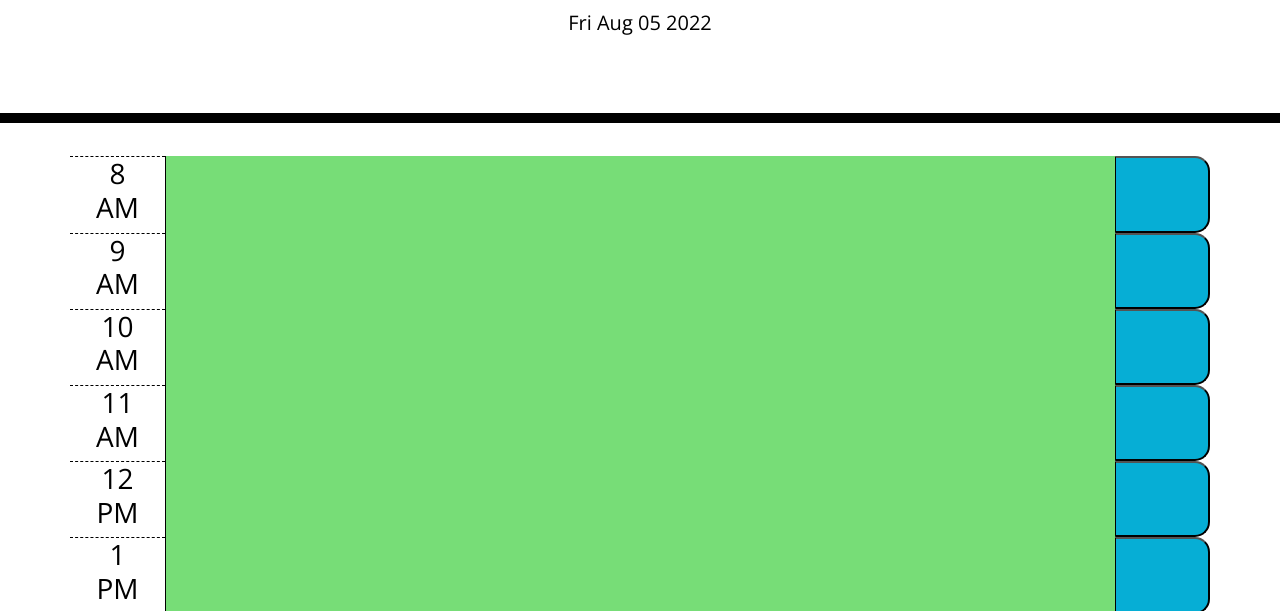
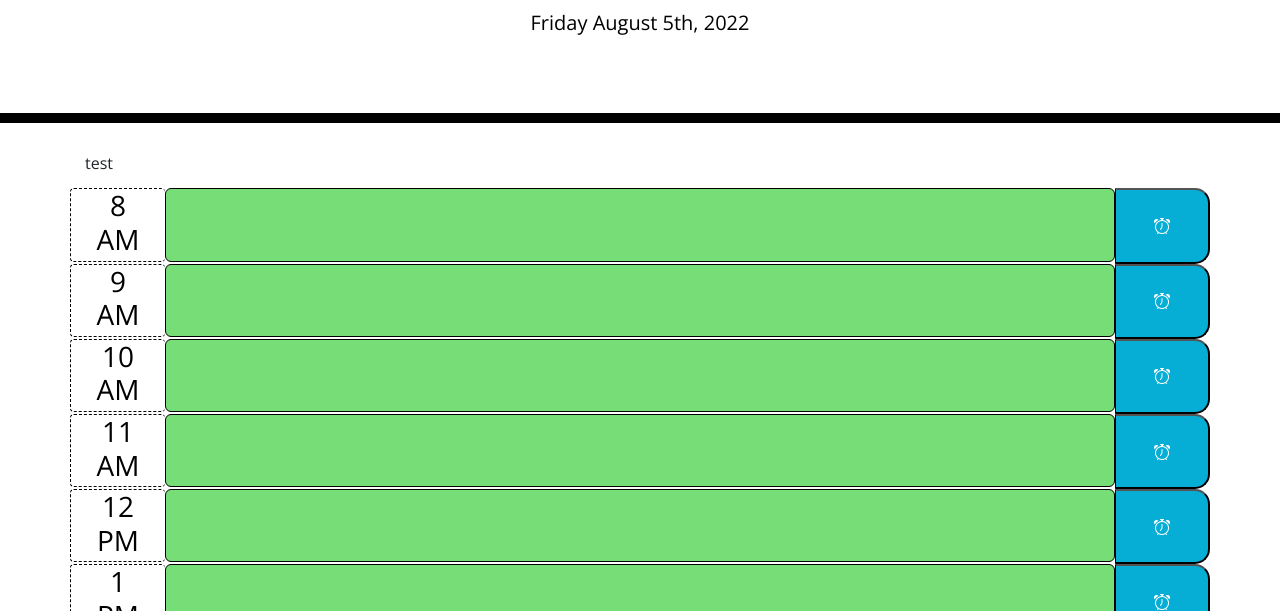
Before and after one commit to momaki9/Work_Day_Scheduler, a plain HTML site: page index.html in a window 1280 px wide. Shown: the part 181-792 px from the top of the page. Drawn offline with nearby package versions, Linux system fonts and the light colour scheme.

Commit message:
add comments and updated readme

```diff
--- a/script/script.js
+++ b/assets/script/script.js
@@ -1,18 +1,27 @@
-var today = new Date();
-var hour = today.getHours();
+// variable dateEl selects the element by ID
+var dateEl = $('#currentDay');
 
-var el = document.getElementById('currentDay');
-el.innerHTML = today.toDateString();
-
+//this function uses moment to load the current date
+function dateToday() {
+  var currentTime = moment().format('dddd MMMM Do, YYYY');
+  dateEl.text(currentTime);
+}
+// selects the element by class
 var timeBlocks = $('.time-block');
-
+// this creates a div element with class of row and appends it to the timeblock element
 var divRow = $('<div>')
 divRow.addClass('row')
 timeBlocks.append(divRow)
 
+// selects elements by class
 var allRows = $('.row')
 var saveBtn = $('.saveBtn')
 
+//setting a variable to correlate the current hour
+var today = new Date();
+var hour = today.getHours();
+
+// this function outputs each time block and dynamically saves the content to local storage
 function scheduler() {
     var workHours = [
       '8',
@@ -40,7 +49,8 @@ function scheduler() {
     textInput.addClass('textarea col-xl-10 col-md-10 col-10')
     allRows.append(textInput)
     var saveBtn = $('<button>')
-    saveBtn.addClass('saveBtn col-xl-1 col-md-1 col-1')
+    saveBtn.text('')
+    saveBtn.addClass('saveBtn col-xl-1 col-md-1 col-1 bi-alarm')
     allRows.append(saveBtn)
 
     if (workHours[i] == hour) {
@@ -142,6 +152,7 @@ function scheduler() {
   localStorage.setItem("5PM", fiveText)
   })
 
+  // sub function to save text area content to local storage
   function saveInfo() {
     // 8 AM task
     var savedEi = localStorage.getItem("8AM")
@@ -157,7 +168,7 @@ function scheduler() {
     elevenAmInput.val(savedEl)
     // 12 PM task
     var savedTw = localStorage.getItem("12PM")
-    twelvePmInput.val(savedEl)
+    twelvePmInput.val(savedTw)
     // 1 PM task
     var savedO = localStorage.getItem("1PM")
     onePmInput.val(savedO)
@@ -176,5 +187,6 @@ function scheduler() {
   }
   saveInfo();
 }
-
+// calling both functions when the user loads the page
+dateToday();
 scheduler();
--- a/style/style.css
+++ b/assets/style/style.css
@@ -34,6 +34,7 @@ body {
     white-space: pre-wrap;
     height: 80px;
     border-top: 1px solid white;;
+
   }
 
   .hour {
@@ -70,7 +71,22 @@ body {
     transition: all .3s ease-in-out;
   }
 
-.ei-am-input {
+.ei-am-input, .n-am-input, .t-am-input, .el-am-input, .tw-pm-input,
+.o-pm-input, .two-pm-input, .th-pm-input, .fo-pm-input, .fi-pm-input {
   color: black;
   font-weight: bold;
+  font-style: oblique;
+  margin-bottom: 2px;
+  padding-bottom: 4px;
+  border: 1px solid black;
+  border-radius: 6px;
 }
+
+.hour {
+  font-size: 28px;
+  border-left: 1px dashed black;
+  border-bottom: 1px dashed black;
+  border-radius: 4px;
+  margin-bottom: 2px;
+  padding-bottom: 4px;
+}
--- a/index.html
+++ b/index.html
@@ -8,6 +8,7 @@
       rel="stylesheet"
       href="https://stackpath.bootstrapcdn.com/bootstrap/4.3.1/css/bootstrap.min.css"
     />
+    <link rel="stylesheet" href="https://cdn.jsdelivr.net/npm/bootstrap-icons@1.9.1/font/bootstrap-icons.css">
     <link
       rel="stylesheet"
       href="https://use.fontawesome.com/releases/v5.8.1/css/all.css"
@@ -18,7 +19,7 @@
       href="https://fonts.googleapis.com/css?family=Open+Sans&display=swap"
       rel="stylesheet"
     />
-    <link rel="stylesheet" href="./style/style.css" />
+    <link rel="stylesheet" href="./assets/style/style.css" />
     <title>Work Day Scheduler</title>
   </head>
 
@@ -27,15 +28,16 @@
       <h1 class="display-3">Work Day Scheduler</h1>
       <p class="lead">A simple calendar app for scheduling your work day</p>
       <p id="currentDay" class="lead"></p>
+
     </header>
     <div class="container">
+      <p>test</p>
       <!-- Timeblocks go here -->
       <section class="time-block">
       </section>
     </div>
-
     <script src="https://code.jquery.com/jquery-3.4.1.min.js"></script>
     <script src="https://cdnjs.cloudflare.com/ajax/libs/moment.js/2.24.0/moment.min.js"></script>
-    <script src="./script/script.js"></script>
+    <script src="./assets/script/script.js"></script>
   </body>
 </html>
```
Also changed, not shown: assets/script/backup.js (renamed from script/backup.js), 1 other file.
